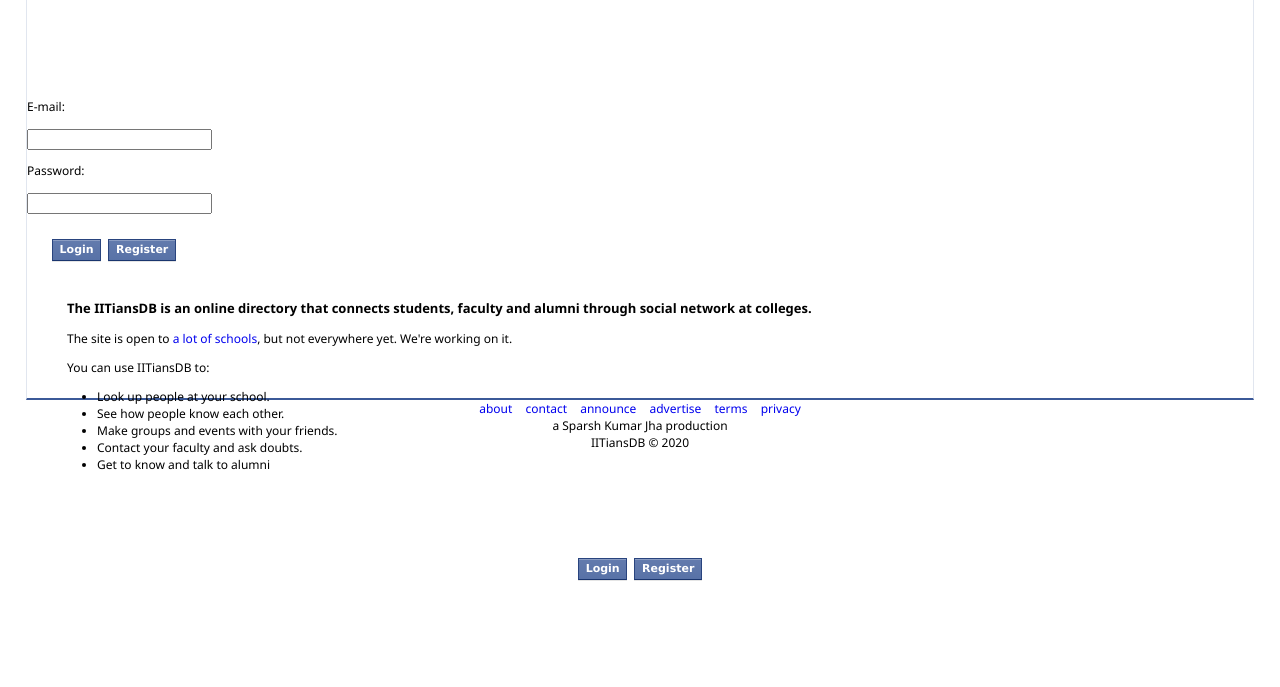
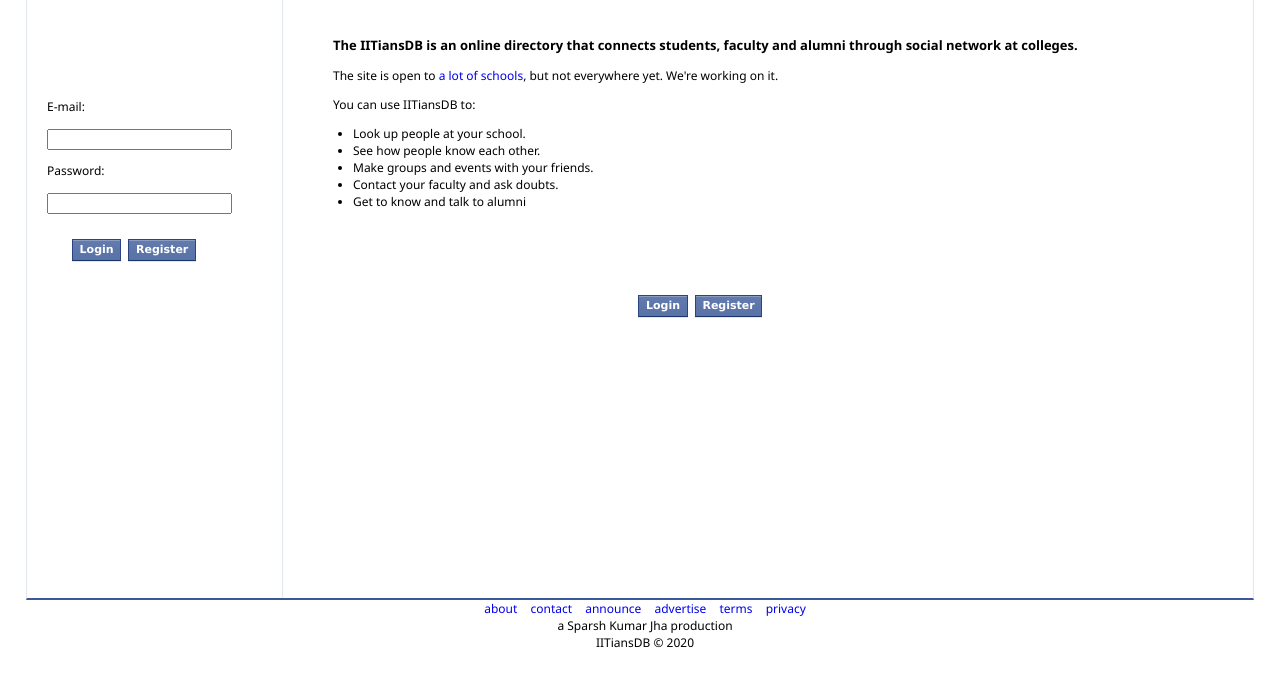
Before and after one commit to IITiansDB/iitiansdb.github.io, a plain HTML site: page index.html in a window 1280 px wide. Shown: the part 89-776 px from the top of the page. Drawn offline with Linux system fonts and the light colour scheme.

Commit message:
Update styles.css

```diff
--- a/styles.css
+++ b/styles.css
@@ -68,22 +68,33 @@
 }
 
 .container{
+	display: flex;
 	border-bottom: 2.5px solid #3b5998;
 	border-right: 1px solid #e1e6ef;
 	border-left: 1px solid #e1e6ef;
 	margin: 0px 18px 0px 18px;
-	height: 400px;
+	height: 600px;
+}
+
+#container1{
+	margin: 0px 10px 30px 20px;
+}
+
+#container2{
+	margin: 0px 18px 0px 40px;
+	border-left: 1px solid #e1e6ef;
+
 }
 
 .main-text-hlt{
 	font-size: 13px;
 	font-weight: 900;
-    padding: 25px 40px 0px 40px;
+    padding: 25px 40px 0px 50px;
 }
 
 .main-text{
 	font-size: 12px;
-	padding: 0px 40px 0px 40px;
+	padding: 0px 40px 0px 50px;
 }
 
 .main-text-ul{
```
